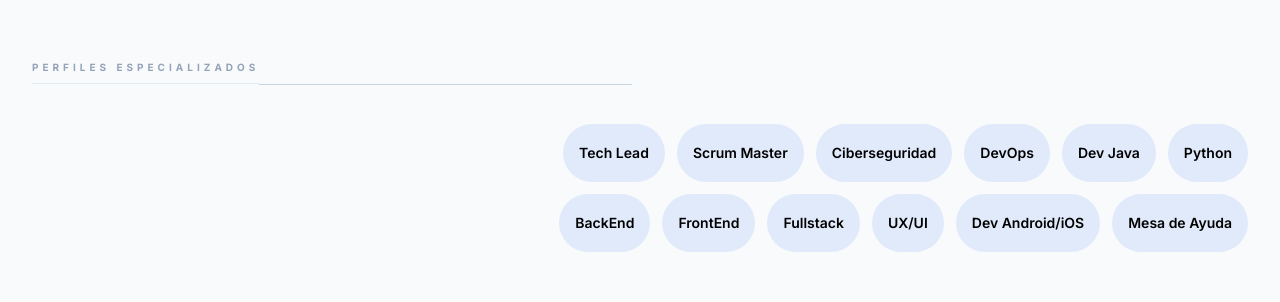
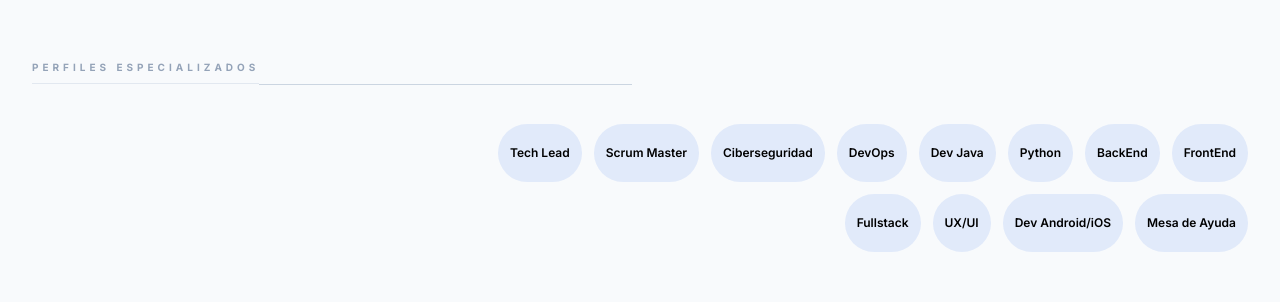
Before and after one commit to asinomas/paginaultima, a React (Vite) app in the folder Pagina_ultima/: page / in a window 1280 px wide. Shown: the part 3620-3922 px from the top of the page. Built offline with nearby package versions, Linux system fonts and the light colour scheme; no server answers.

Commit message:
Update ServicesDetail.tsx

```diff
--- a/Pagina_ultima/src/components/ServicesDetail.tsx
+++ b/Pagina_ultima/src/components/ServicesDetail.tsx
@@ -172,7 +172,7 @@ const ServicesDetail: React.FC<ServicesDetailProps> = ({ onContactClick = () =>
                   e.stopPropagation();
                   setActiveProfile(activeProfile === profile ? null : profile);
                 }}
-                className={`bg-[#135bec]/10 text-black px-4 py-1.5 rounded-full text-sm font-semibold hover:bg-[#135bec]/20 hover:scale-105 hover:shadow-md transition-all ${
+                className={`bg-[#135bec]/10 text-black px-3 py-1 rounded-full text-xs font-semibold hover:bg-[#135bec]/20 hover:scale-105 hover:shadow-md transition-all ${
                   activeProfile === profile ? "bg-[#135bec]/20" : ""
                 }`}
               >
```
